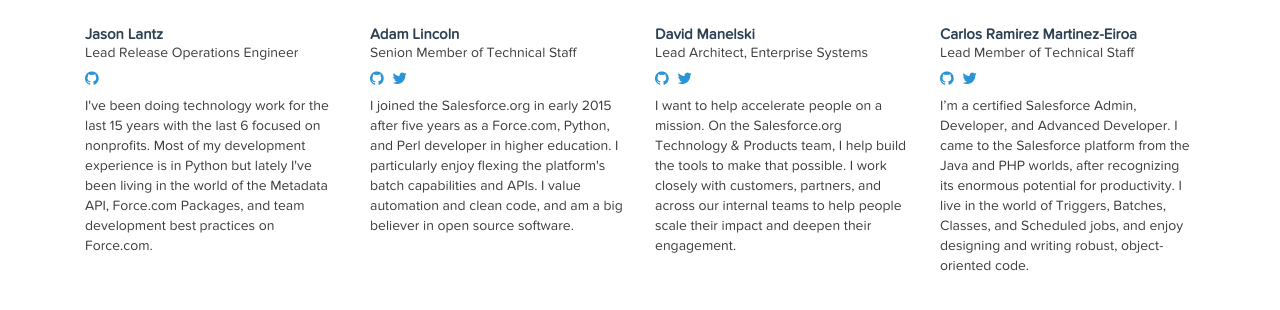
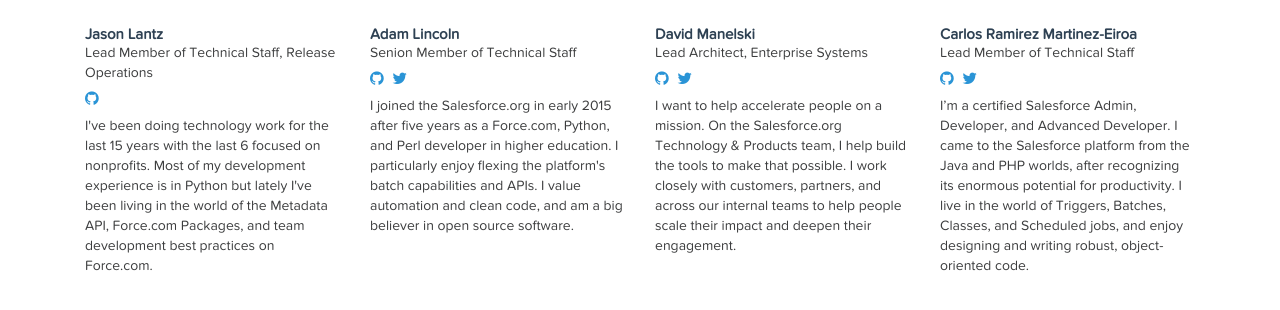
Before and after one commit to dvenor/salesforcefoundation.github.io, a Jekyll site: the page built from index.html, in a window 1280 px wide and 900 px high, scrolled down 4861 px, cut to the strip 216-579 px from the top of the window. Shown: the top 310 px of the strip. Built offline with Jekyll 4.4.1, drawn with Linux system fonts in a browser that asks for light colours; some web fonts are replaced; Markdown is read by kramdown in place of the engine named in the settings; the list of posts is cut into pages by our own code; comment, search, counter and statistics services are not loaded.

Commit message:
jason title

```diff
--- a/_data/members.yml
+++ b/_data/members.yml
@@ -56,7 +56,7 @@
 Jason Lantz:
   github:         jlantz
   avatar:         https://avatars3.githubusercontent.com/u/1697127
-  title:          "Lead Release Operations Engineer"
+  title:          "Lead Member of Technical Staff, Release Operations"
   bio:            "I've been doing technology work for the last 15 years with the last 6 focused on nonprofits.  Most of my development experience is in Python but lately I've been living in the world of the Metadata API, Force.com Packages, and team development best practices on Force.com."
 
 Adam Lincoln:
```
